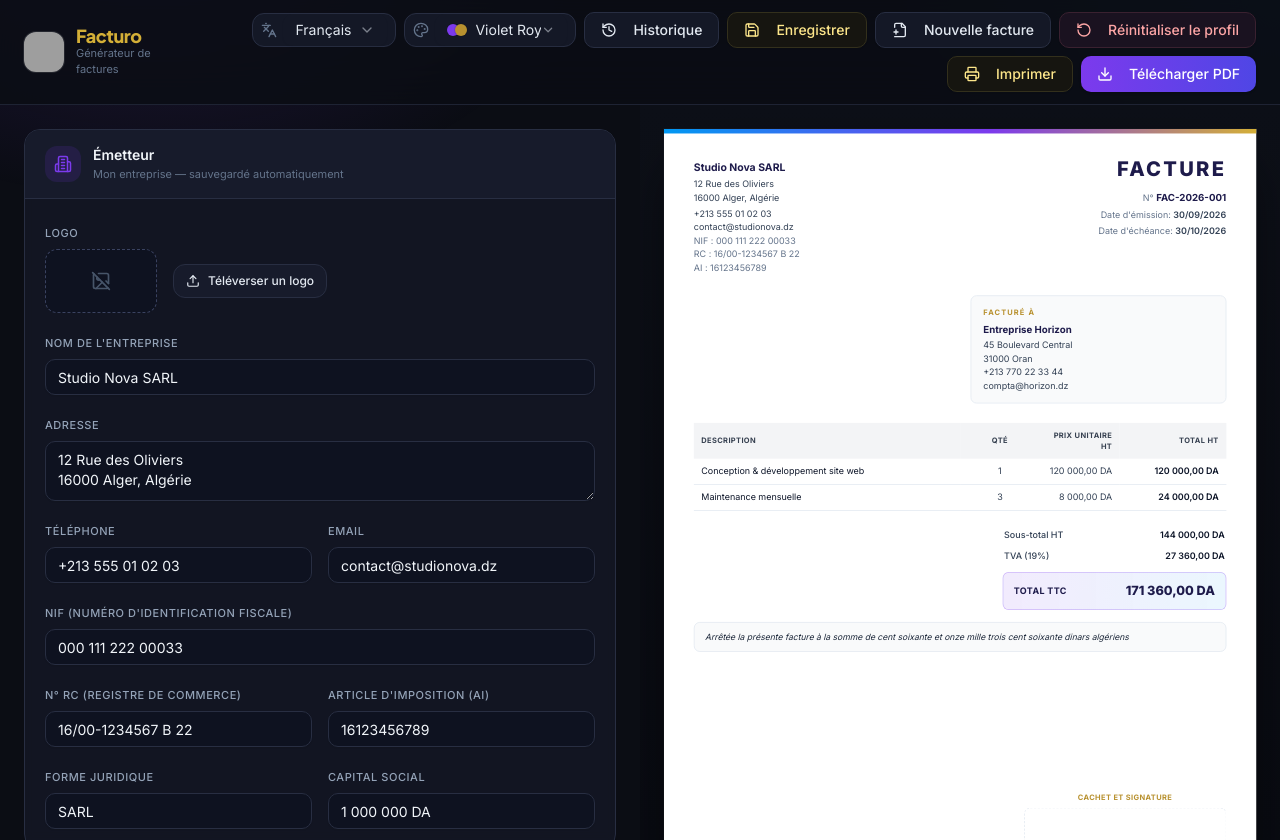
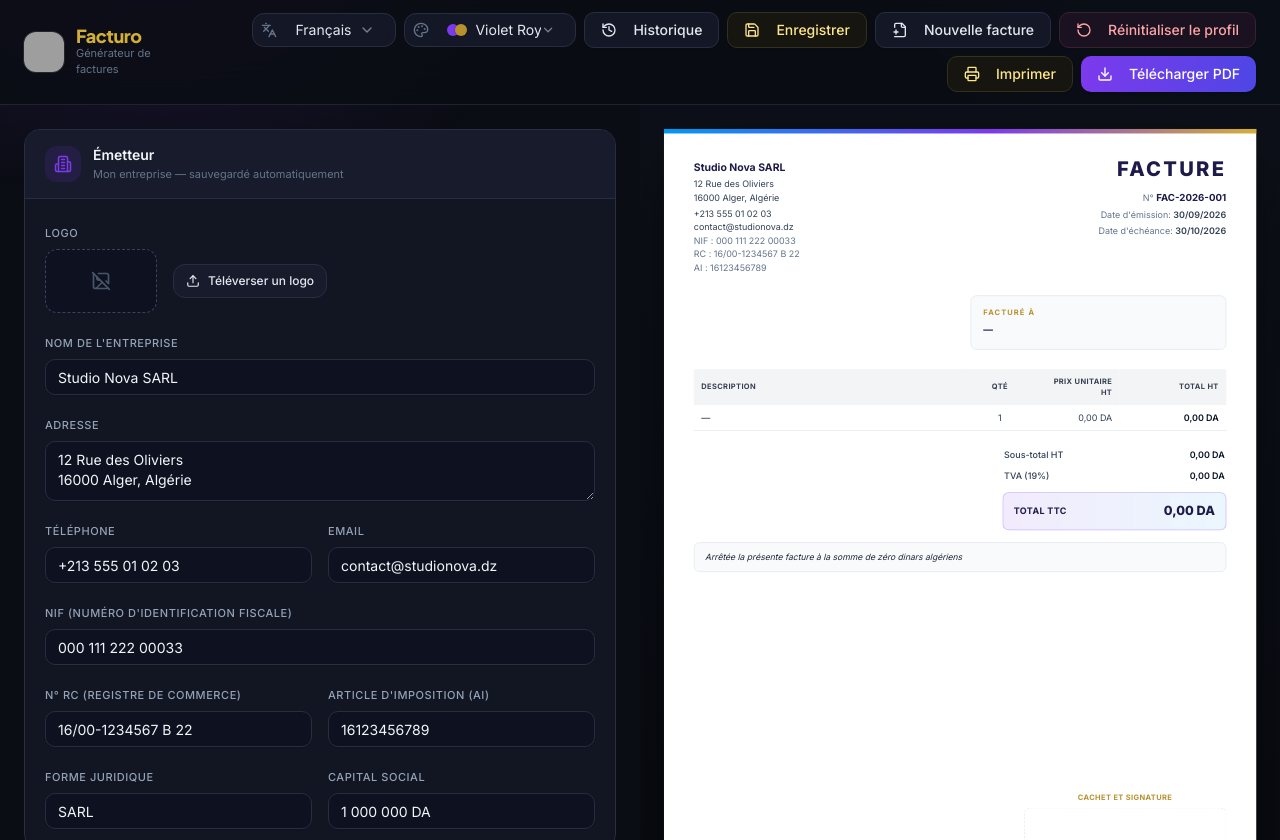
Before and after one commit to yayatouri049-png/facturo, a React (Create React App) app in the folder frontend/: page / in a window 1280 px wide. Built offline with nearby package versions, Linux system fonts and the light colour scheme; grey boxes are pictures that could not be loaded.

Commit message:
Formulaire vide par defaut

```diff
--- a/frontend/src/InvoiceApp.jsx
+++ b/frontend/src/InvoiceApp.jsx
@@ -51,7 +51,7 @@ export default function InvoiceApp() {
   const [currency, setCurrency] = useState(() => loadLS(STORAGE_KEYS.currency, "DZD"));
   const [templateId, setTemplateId] = useState(() => loadLS(STORAGE_KEYS.template, "classic"));
   const [profile, setProfile] = useState(() => loadLS(STORAGE_KEYS.profile, DEFAULT_PROFILE));
-  const [invoice, setInvoice] = useState(() => loadLS(STORAGE_KEYS.invoice, makeDefaultInvoice()));
+  const [invoice, setInvoice] = useState(() => loadLS(STORAGE_KEYS.invoice, makeEmptyInvoice()));
   const [history, setHistory] = useState(() => loadLS(STORAGE_KEYS.history, []));
   const [historyOpen, setHistoryOpen] = useState(false);
 
```
